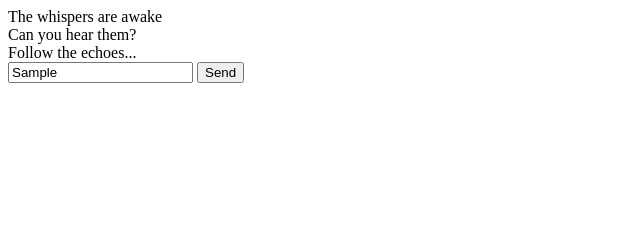
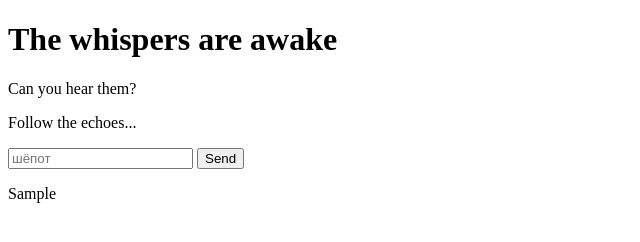
Before and after one commit to Satsumurakyoko/club_amalia0417, a plain HTML site: page whisper_room.html in a window 1280 px wide. Both pictures are taken after typing "Sample" into the empty fields and a click on the button "Send". Shown: the whole page, without its empty margins (0-640 px from the left). Drawn offline with Linux system fonts and the light colour scheme.

Commit message:
Update whisper_room.html

```diff
--- a/whisper_room.html
+++ b/whisper_room.html
@@ -1,23 +1,33 @@
 <!DOCTYPE html>
 <html lang="en">
 <head>
-  <meta charset="UTF-8">
-  <meta name="viewport" content="width=device-width, initial-scale=1.0">
-  <title>Whisper Room</title>
-  <link href="style.css" rel="stylesheet">
-  <script src="script.js" defer></script>
+    <meta charset="UTF-8">
+    <meta name="viewport" content="width=device-width, initial-scale=1.0">
+    <title>Whisper Room</title>
+    <link href="style.css" rel="stylesheet">
 </head>
 <body>
-<div class="whisper-room">
-  <div class="whispers">
-    <div class="whisper" id="whisper-1">The whispers are awake</div>
-    <div class="whisper" id="whisper-2">Can you hear them?</div>
-    <div class="whisper" id="whisper-3">Follow the echoes...</div>
-  </div>
-  <div class="input-zone">
-    <input type="text" id="whisperInput" placeholder="Whisper back...">
-    <button onclick="sendWhisper()">Send</button>
-  </div>
-</div>
+    <h1>The whispers are awake</h1>
+    <p>Can you hear them?</p>
+    <p>Follow the echoes...</p>
+    <form id="whisperForm">
+        <input type="text" id="whisperInput" placeholder="шёпот" required>
+        <button type="submit">Send</button>
+    </form>
+    <div id="whispers"></div>
+
+    <script>
+        document.getElementById("whisperForm").onsubmit = function(event) {
+            event.preventDefault();
+            const input = document.getElementById("whisperInput");
+            const whisper = input.value;
+            if (whisper.trim() !== "") {
+                const echo = document.createElement("p");
+                echo.textContent = whisper;
+                document.getElementById("whispers").appendChild(echo);
+                input.value = "";
+            }
+        };
+    </script>
 </body>
 </html>
```
